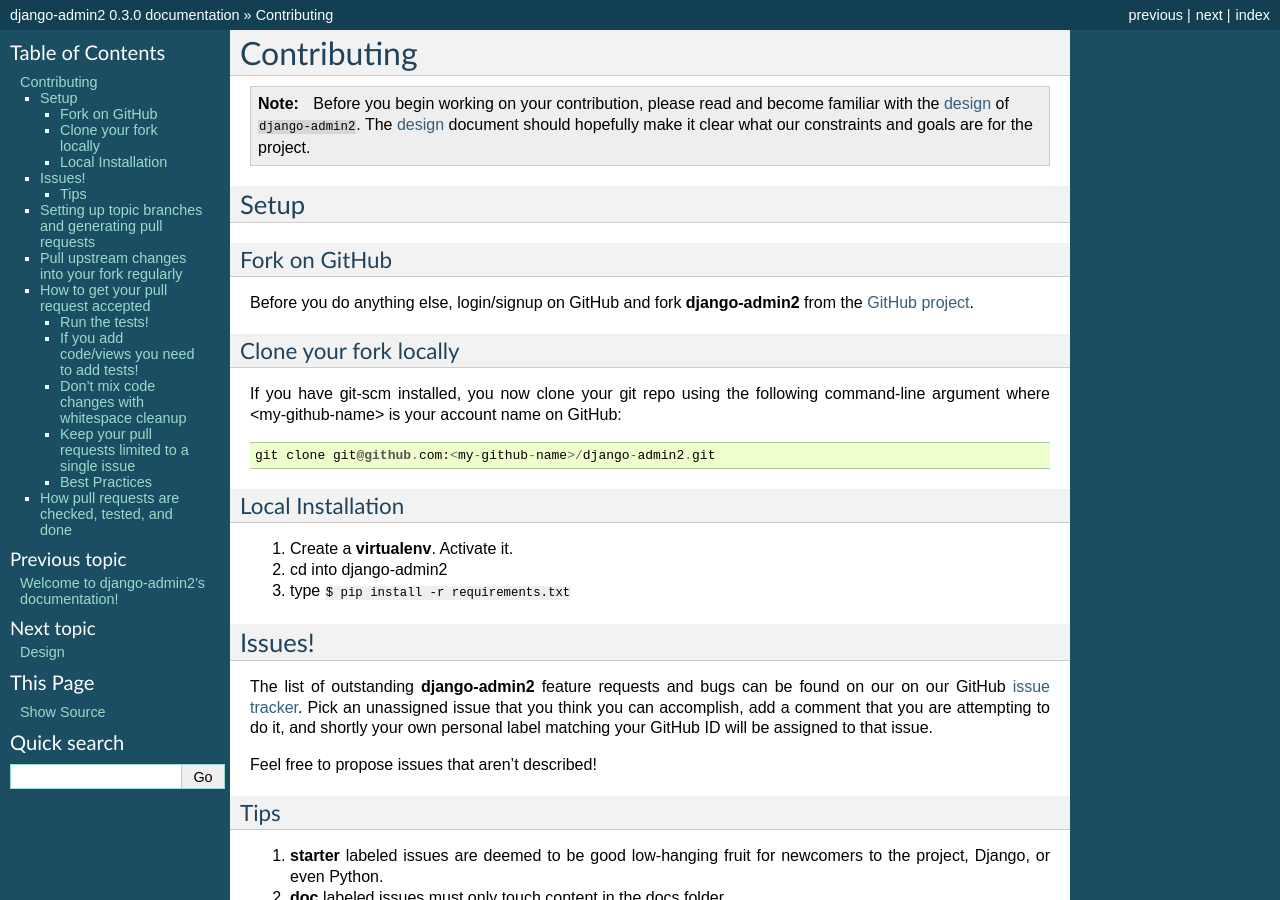
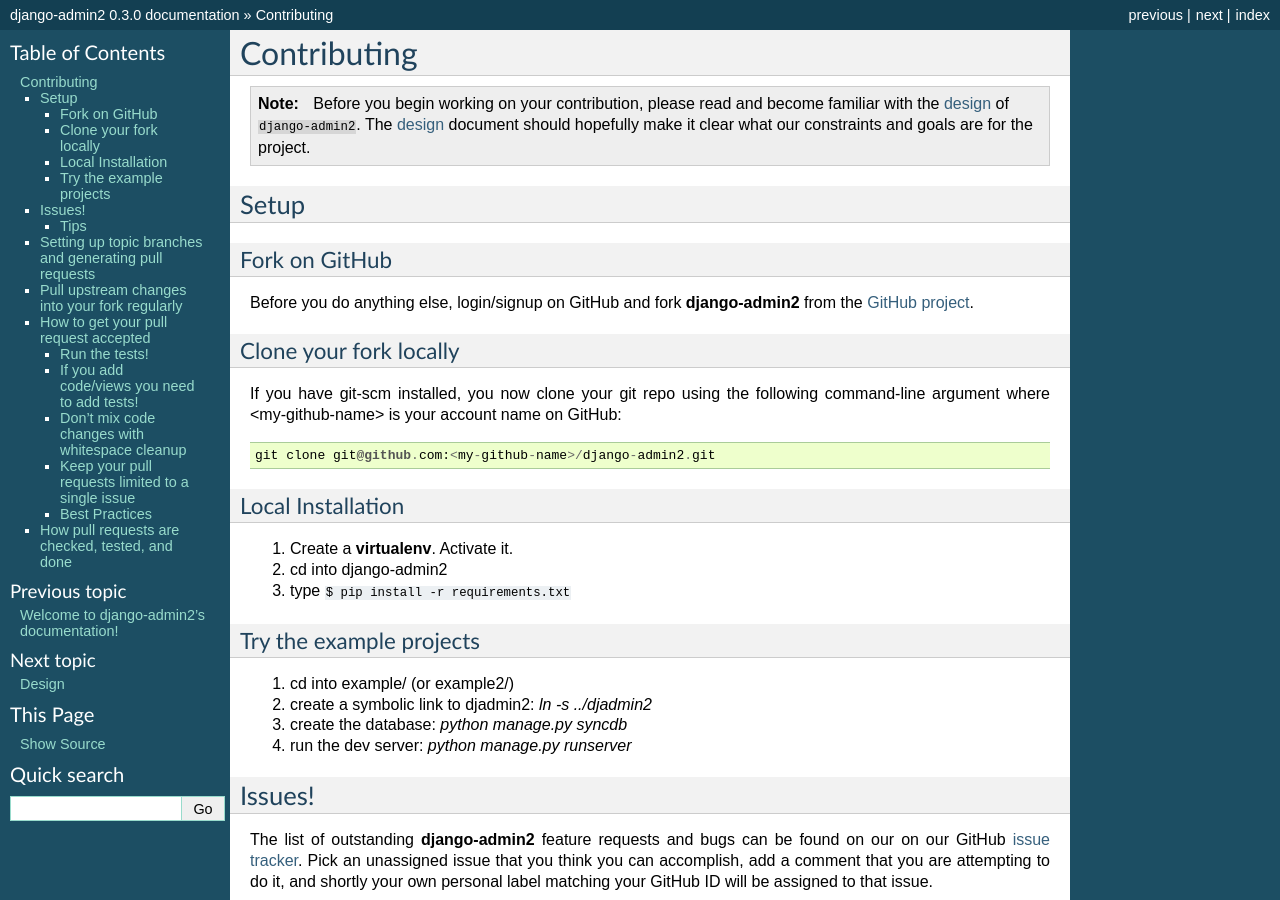
Before and after one commit to jazzband/django-admin2, a Sphinx documentation site: the page built from docs/contributing.rst, in a window 1280 px wide and 900 px high. Built offline with Sphinx 7.4.7, drawn with Linux system fonts in a browser that asks for light colours.

Commit message:
extended 'SETUP' section of contributing.rst to include instructions for getting the example projects running

```diff
--- a/docs/contributing.rst
+++ b/docs/contributing.rst
@@ -27,6 +27,14 @@
 1. Create a **virtualenv**. Activate it.
 2. cd into django-admin2
 3. type ``$ pip install -r requirements.txt``
+
+Try the example projects
+--------------------------
+
+1. cd into example/ (or example2/)
+2. create a symbolic link to djadmin2: `ln -s ../djadmin2`
+3. create the database: `python manage.py syncdb`
+4. run the dev server: `python manage.py runserver`
 
 
 Issues!
```
